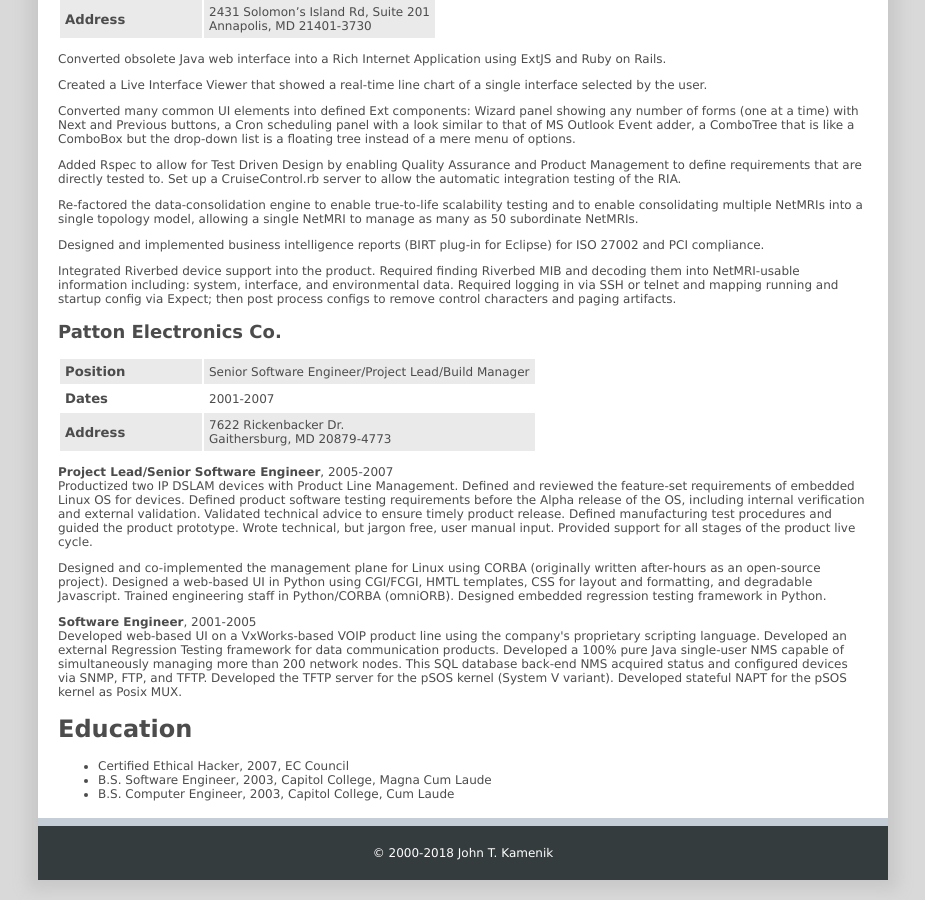
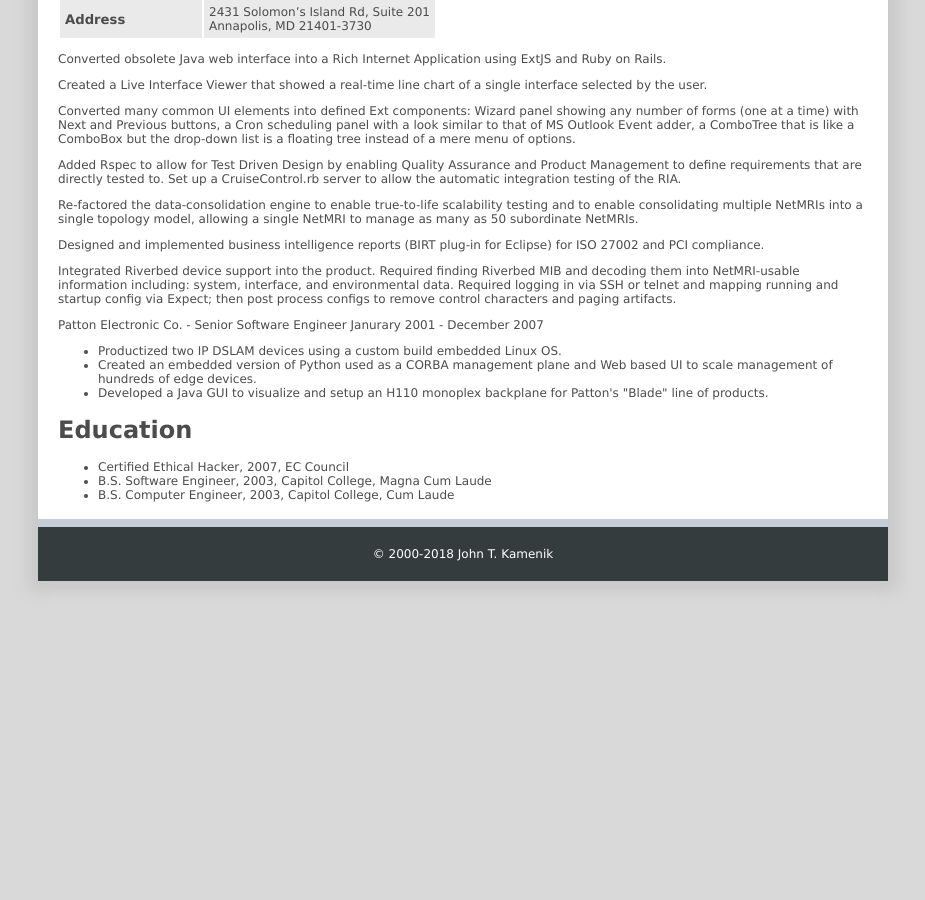
Before and after one commit to srvullupala/Resume, a Jekyll site: the page built from index.html, in a window 1280 px wide and 900 px high, scrolled down 2995 px. Shown: the whole window, without its empty margins (177-1102 px from the left). Built offline with Jekyll 4.4.1, drawn with Linux system fonts in a browser that asks for light colours; Markdown is read by kramdown in place of the engine named in the settings; after the commit the page ends 3596 px from its top, so only the background shows below that.

Commit message:
De-emphisise patton.

```diff
--- a/_includes/work_patton.html
+++ b/_includes/work_patton.html
@@ -1,44 +1,12 @@
-<h2 id="patton_electronics_co" class="on-page-header">Patton Electronics Co.</h2>
+<div class="company-header">
+  <span class="company">Patton Electronic Co.</span>
+  -
+  <span class="position">Senior Software Engineer</span>
+  <span class="date">Janurary 2001 - December 2007</span>
+</div>
 
-<table class=education>
-  <tr>
-    <td class="first odd">Position</td>
-    <td class=odd>Senior Software Engineer/Project Lead/Build Manager</td>
-  </tr>
-  <tr>
-    <td class="first even">Dates</td>
-    <td class=even> 2001-2007 </td>
-  </tr>
-  <tr>
-    <td class="first odd">Address</td>
-    <td class=odd>7622 Rickenbacker Dr.<br>Gaithersburg, MD 20879-4773</td>
-  </tr>
-</table>
-
-<p><span class="heading">Project Lead/Senior Software Engineer</span>, 2005-2007<br>
-  Productized two IP DSLAM devices with Product Line Management.
-  Defined and reviewed the feature-set requirements of embedded Linux OS
-  for devices.  Defined product software testing requirements before the
-  Alpha release of the OS, including internal verification and external
-  validation.  Validated technical advice to ensure timely product
-  release.  Defined manufacturing test procedures and guided the product
-  prototype.  Wrote technical, but jargon free, user manual input.
-  Provided support for all stages of the product live cycle.</p>
-
-<p>Designed and co-implemented the management plane for Linux using
-  CORBA (originally written after-hours as an open-source project).
-  Designed a web-based UI in Python using CGI/FCGI, HMTL templates, CSS
-  for layout and formatting, and degradable Javascript.  Trained
-  engineering staff in Python/CORBA (omniORB).  Designed embedded
-  regression testing framework in Python.</p>
-
-<p><span class="heading">Software Engineer</span>, 2001-2005<br>
-  Developed web-based UI on a VxWorks-based VOIP product line using
-  the company's proprietary scripting language.  Developed an external
-  Regression Testing framework for data communication
-  products. Developed a 100% pure Java single-user NMS capable of
-  simultaneously managing more than 200 network nodes.  This SQL
-  database back-end NMS acquired status and configured devices via
-  SNMP, FTP, and TFTP.  Developed the TFTP server for the pSOS kernel
-  (System V variant). Developed stateful NAPT for the pSOS kernel as
-  Posix MUX.</p>
+<ul>
+  <li>Productized two IP DSLAM devices using a custom build embedded Linux OS.</li>
+  <li>Created an embedded version of Python used as a CORBA management plane and Web based UI to scale management of hundreds of edge devices.</li>
+  <li>Developed a Java GUI to visualize and setup an H110 monoplex backplane for Patton's "Blade" line of products.</li>
+</ul>
```
